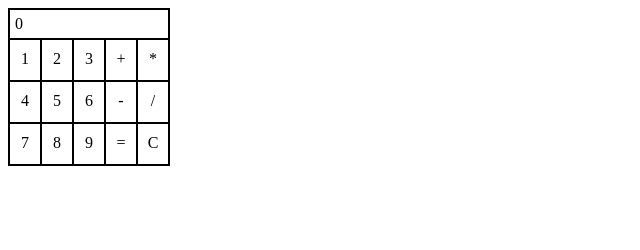
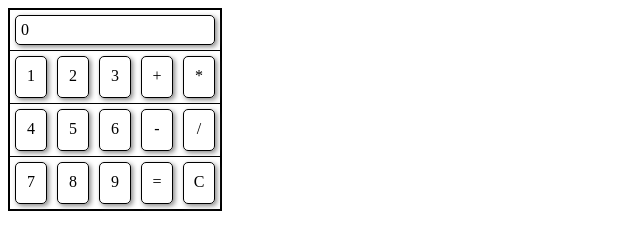
Before and after one commit to andreal/angular-calc, a plain HTML site: page index.html in a window 1280 px wide. Shown: the whole page, without its empty margins (0-640 px from the left). Drawn offline with nearby package versions, Linux system fonts and the light colour scheme.

Commit message:
minor css styling

```diff
--- a/calculator.css
+++ b/calculator.css
@@ -1,16 +1,20 @@
 .calculator {
-	border: 1px solid #000000;
+	border: 2px solid #000000;
 	position: absolute;
 }
 
 .calculator .calculatorScreen {
 	border: 1px solid #000000;
 	padding: 5px;
+	margin: 5px;
+	border-radius: 5px;
+	box-shadow: 2px 2px 5px #888888;
 }
 
 .calculator .calculatorScreen-buttonRow {
 	float: left;
 	clear: both;
+	border-top: 1px solid #000000;
 }
 
 .calculator .calculatorScreen-buttonRow .calculatorScreen-button {
@@ -21,8 +25,11 @@
     text-align: center;
 	cursor: pointer;
 	padding-top: 10px;
+	margin: 5px;
+	border-radius: 5px;
+	box-shadow: 2px 2px 5px #888888;
 }
 
-.calculator .calculatorScreen-buttonRow .calculatorScreen-button#hover {
-	background-color: #84BE6A;
+.calculator .calculatorScreen-buttonRow .calculatorScreen-button:hover {
+	box-shadow: 1px 1px 5px #444444;
 }
```
